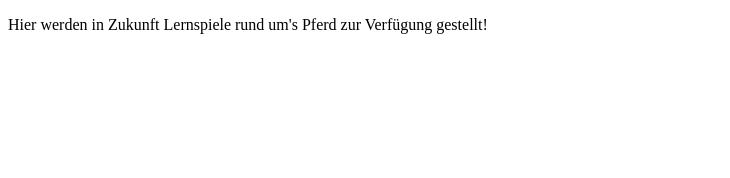
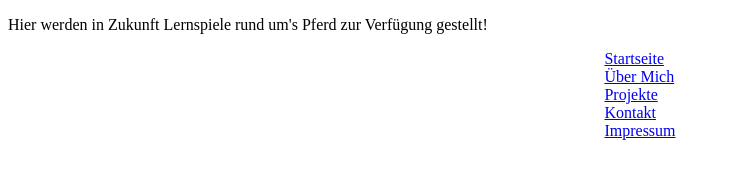
Before and after one commit to Katrin-Woehrle/Startseite, a plain HTML site: page index.html in a window 1280 px wide. Shown: the whole page, without its empty margins (0-730 px from the left). Drawn offline with Linux system fonts and the light colour scheme.

Commit message:
Update index.html

```diff
--- a/index.html
+++ b/index.html
@@ -12,6 +12,34 @@
 
     <p>Hier werden in Zukunft Lernspiele rund um's Pferd zur Verfügung gestellt!</p>
 
+      <table align="center" id="menu1" border="0" cellpadding="0" cellspacing="0">
+        <tr>
+          <td>
+            <a href="index.html">Startseite</a>
+          </td>
+        </tr>
+        <tr>
+          <td>
+            <a href="index.html">&Uuml;ber Mich</a>
+          </td>
+        </tr>
+        <tr>
+          <td>
+            <a href="index.html">Projekte</a>
+          </td>
+        </tr>
+        <tr>
+          <td>
+            <a href="index.html">Kontakt</a>
+          </td>
+        </tr>
+        <tr>
+          <td>
+            <a href="index.html">Impressum</a>
+          </td>
+        </tr>
+      </table>
+
 
   </body>
 </html>
```
